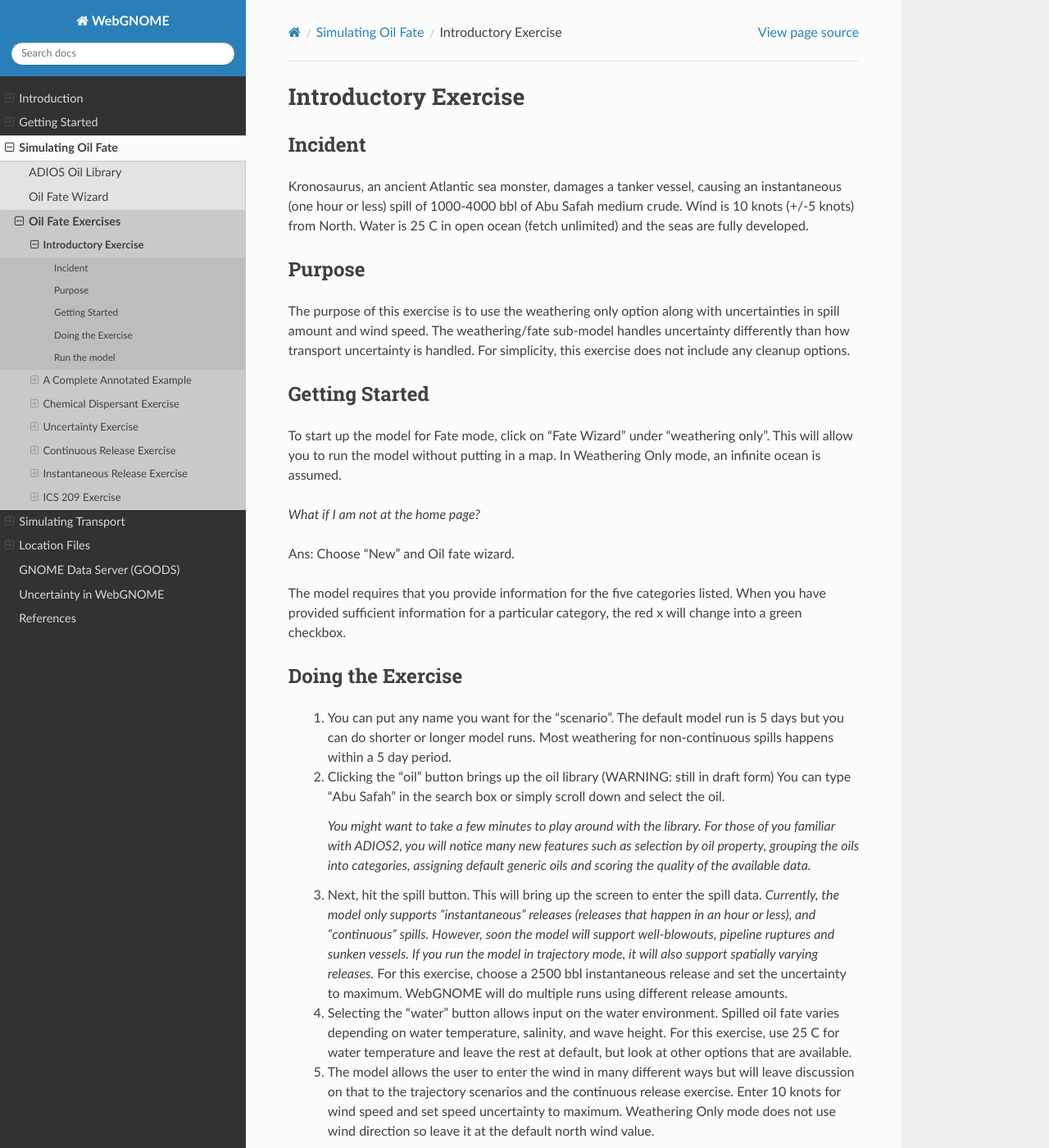
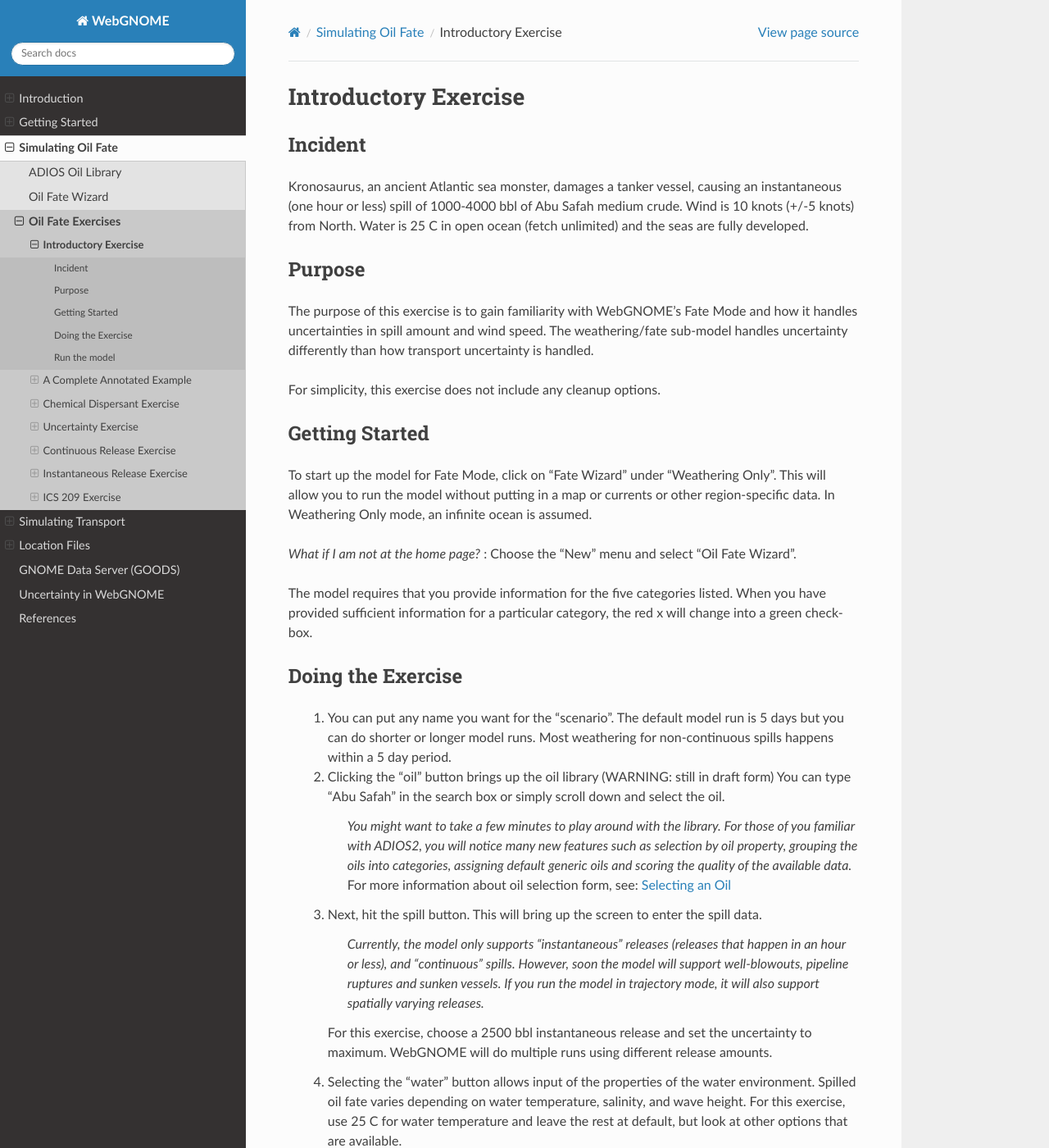
Before and after one commit to NOAA-ORR-ERD/WebGnomeClient, a Sphinx documentation site: the page built from doc/fate_exercises/kronosaurus_exercise.rst, in a window 1280 px wide and 1400 px high. Shown: the whole window at 82% size. Built offline with Sphinx 7.4.7 and the Read the Docs theme 2.0.0, drawn with Linux system fonts in a browser that asks for light colours; some of the changed text lies outside the part shown.

Commit message:
updated initial exercise

```diff
--- a/doc/fate_exercises/kronosaurus_exercise.rst
+++ b/doc/fate_exercises/kronosaurus_exercise.rst
@@ -14,19 +14,19 @@
 Purpose
 =======
 
-The purpose of this exercise is to use the weathering only option along with uncertainties in spill amount and wind speed. The weathering/fate sub-model handles uncertainty differently than how transport uncertainty is handled. For simplicity, this exercise does not include any cleanup options.
+The purpose of this exercise is to gain familiarity with WebGNOME's Fate Mode and how it handles uncertainties in spill amount and wind speed. The weathering/fate sub-model handles uncertainty differently than how transport uncertainty is handled.
+
+For simplicity, this exercise does not include any cleanup options.
 
 Getting Started
 ===============
 
-To start up the model for Fate mode, click on "Fate Wizard" under "weathering only".  This will allow you to run the model without putting in a map. In Weathering Only mode, an infinite ocean is assumed.
+To start up the model for Fate Mode, click on "Fate Wizard" under "Weathering Only".  This will allow you to run the model without putting in a map or currents or other region-specific data. In Weathering Only mode, an infinite ocean is assumed.
 
-*What if I am not at the home page?*
-
-Ans: Choose "New" and Oil fate wizard.
+*What if I am not at the home page?* : Choose the "New" menu and select "Oil Fate Wizard".
 
 
-The model requires that you provide information for the five categories listed. When you have provided sufficient information for a particular category, the red x will change into a green checkbox.
+The model requires that you provide information for the five categories listed. When you have provided sufficient information for a particular category, the red x will change into a green check-box.
 
 
 Doing the Exercise
@@ -36,17 +36,26 @@
 
  #. Clicking the "oil" button brings up the oil library (WARNING: still in draft form) You can type "Abu Safah" in the search box or simply scroll down and select the oil.
 
-    *You might want to take a few minutes to play around with the library. For those of you familiar with ADIOS2, you will notice many new features such as selection by oil property, grouping the oils into categories, assigning default generic oils and scoring the quality of the available data.*
+      *You might want to take a few minutes to play around with the library.
+      For those of you familiar with ADIOS2, you will notice many new features
+      such as selection by oil property, grouping the oils into categories,
+      assigning default generic oils and scoring the quality of the available
+      data.* For more information about oil selection form, see:
+      :ref:`Selecting an Oil <selecting_an_oil>`
 
- #. Next, hit the spill button. This will bring up the screen to enter the spill data. *Currently, the model only supports "instantaneous" releases (releases that happen in an hour or less), and "continuous" spills. However, soon the model will support well-blowouts, pipeline ruptures and sunken vessels. If you run the model in trajectory mode, it will also support spatially varying releases.* For this exercise, choose a 2500 bbl instantaneous release and set the uncertainty to maximum. WebGNOME will do multiple runs using different release amounts.
+ #. Next, hit the spill button. This will bring up the screen to enter the spill data.
 
- #. Selecting the "water" button allows input on the water environment. Spilled oil fate varies depending on water temperature, salinity, and wave height. For this exercise, use 25 C for water temperature and leave the rest at default, but look at other options that are available.
+      *Currently, the model only supports "instantaneous" releases (releases that happen in an hour or less), and "continuous" spills. However, soon the model will support well-blowouts, pipeline ruptures and sunken vessels. If you run the model in trajectory mode, it will also support spatially varying releases.*
 
- #. The model allows the user to enter the wind in many different ways but will leave discussion on that to the trajectory scenarios and the continuous release exercise. Enter 10 knots for wind speed and set speed uncertainty to maximum. Weathering Only mode does not use wind direction so leave it at the default north wind value.
+    For this exercise, choose a 2500 bbl instantaneous release and set the uncertainty to maximum. WebGNOME will do multiple runs using different release amounts.
+
+ #. Selecting the "water" button allows input of the properties of the water environment. Spilled oil fate varies depending on water temperature, salinity, and wave height. For this exercise, use 25 C for water temperature and leave the rest at default, but look at other options that are available.
+
+ #. The model allows the user to enter the wind in many different ways but will leave discussion on that to the trajectory scenarios and the continuous release exercise. Enter 10 knots for wind speed and set speed uncertainty to maximum. Fate Mode mode does not use wind direction so leave it at the default north wind value.
 
 Run the model
 =============
 
 Click **Solve** to run the model.
 
-The default output screen is the oil budget table. This will calculate oil mass balance assuming no uncertainty. However, choose "oil budget graph" and note the three circles. These represent the uncertainty in the amount of remaining floating oil. Also, look  at the uncertainty graphs for particular oil characteristics.
+The default output screen is the oil budget table. This will calculate oil mass balance assuming no uncertainty. However, choose "oil budget graph" and note the three circles. These represent the uncertainty in the amount of remaining floating oil. Also, look at the uncertainty graphs for particular oil characteristics.
```
